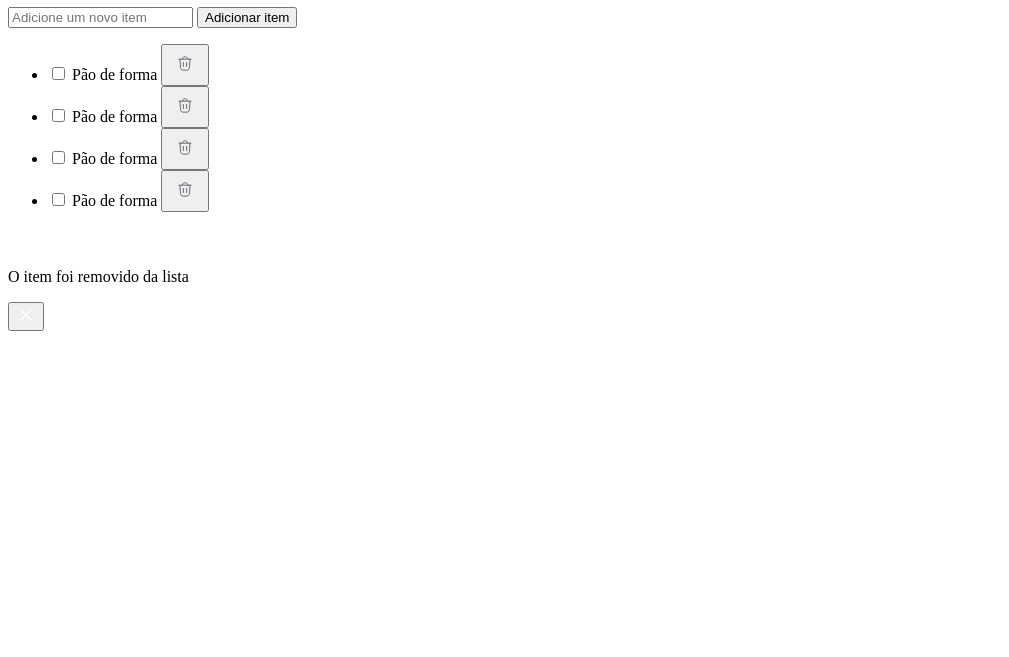
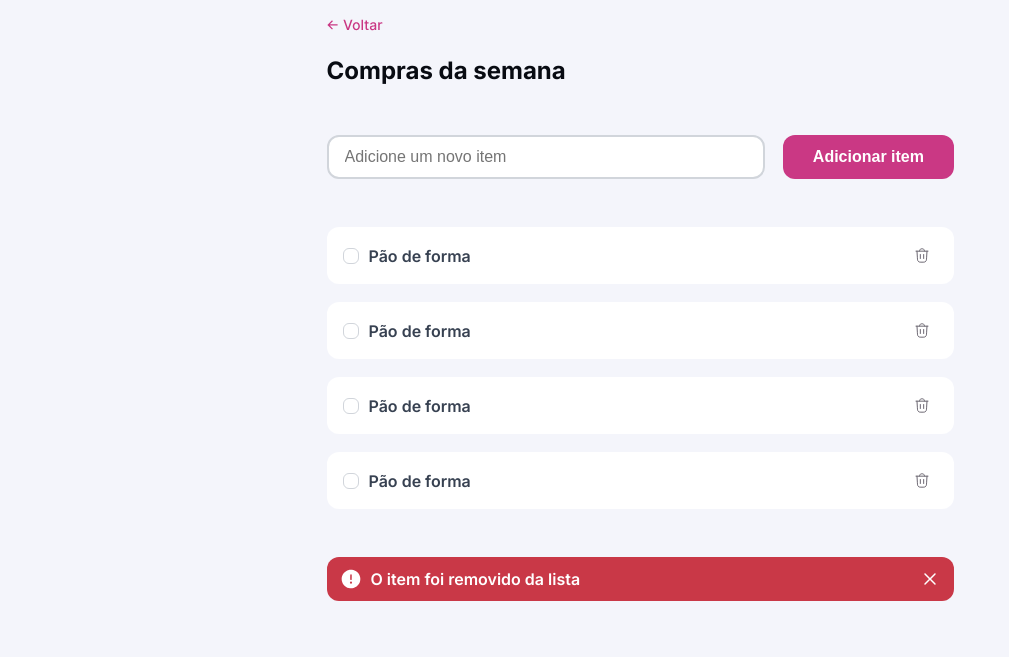
Before and after one commit to LuriSerdan/quicklist, a plain HTML site: page index.html in a window 1280 px wide. Shown: the part 143-800 px from the top of the page, without its empty margins (0-1009 px from the left). Drawn offline with Linux system fonts and the light colour scheme.

Commit message:
add: css style

```diff
--- a/style.css
+++ b/style.css
@@ -1,4 +1,214 @@
+* {
+    margin: 0;
+    padding: 0;
+    box-sizing: border-box;
+}
+
+:root {
+    font-size: 62.5%;
+}
+
+body {
+    font-family: "Inter", serif;
+    background: #F4F5FB;
+
+    padding: 5.0rem 3.15rem 0;
+    font-size: 1.6rem;
+}
+
+#logo {
+    display: none;
+}
+
+main {
+    max-width: 32.7rem;
+    margin: 0 auto;
+}
+
+a img {
+    margin-bottom: 2.0rem;
+}
+
+h1 {
+    font-weight: bold;
+    font-size: 2.4rem;
+    line-height: 3.2rem;
+
+    color: #080b12;
+
+    margin-bottom: 4.8rem;
+}
+
+form {
+    display: flex;
+    flex-direction: column;
+
+    gap: 1.8rem;
+}
+
+form input {
+    height: 4.4rem;
+    font-size: 1.6rem;
+
+    border: 2px solid #D1D5DB;
+    border-radius: 1.2rem;
+
+    padding: 1rem 1.6rem;
+}
+
+form input:hover{
+    border-color: #B9C2D0;
+}
+
+input[type="text"]:focus {
+    outline: none; /* Remove o contorno padrão */
+    border-color: #CA3884; /* Cor da borda ao focar */
+    box-shadow: 0 0 5px rgba(231, 99, 209, 0.5); /* Adiciona um brilho leve */
+}
+
+form button,
 footer {
-    min-height: 100px;
-    overflow: visible;
+    height: 4.4rem;
+
+    font-size: 1.6rem;
+    font-weight: 600;
+    color: #FFFFFF ;
+
+    border: none;
+    border-radius: 1.2rem;
+
+    background-color: #CA3884;
+
+    margin-bottom: 4.8rem;
 }
+
+form button:hover{
+    background-color: #A52C6B;
+    cursor: pointer;
+}
+
+li {
+    display: flex;
+    align-items: center;
+    height: 5.7rem;
+    padding: 1.2rem 1.6rem;
+
+    list-style: none;
+    background-color: #FFFFFF;
+    border-radius: 1.2rem;
+
+    margin-bottom: 1.8rem;
+
+    color: #374151;
+    font-size: 1.6rem;
+    font-weight: 600;
+    line-height: 20px;
+}
+
+li input,
+footer img {
+    margin-right: 1rem;
+}
+
+input[type="checkbox"] {
+    appearance: none; /* Remove o estilo padrão do checkbox */
+    width: 1.6rem;
+    height: 1.6rem;
+    border: 1px solid #D1D5DB;
+    border-radius: 6px;
+    cursor: pointer;
+    transition: 0.3s;
+}
+
+input[type="checkbox"]:hover {
+    border-color: #9ca4af;
+}
+
+input[type="checkbox"]:checked {
+    background-color: #CA3884;
+    border-color: #CA3884;
+    background-image: url('./images/check.svg');
+    background-repeat: no-repeat;
+    background-position: center;
+}
+
+li button {
+    display: flex;
+    align-items: center;
+    margin-left: auto;
+
+    height: 2rem;
+
+    background-color: #FFFFFF;
+    border: none;
+    cursor: pointer;
+
+    transition: transform 0.3s ease;
+}
+
+li button:hover{
+    transform: scale(1.1);
+}
+
+footer {
+    display: flex;
+    align-items: center;
+
+    background-color: #C93847;
+
+    padding: 0 1.4rem;
+    margin-top: 4.8rem;
+}
+
+footer button {
+    width: 20px;
+    display: flex;
+    align-items: center;
+    margin-left: auto;
+
+    background-color: #C93847;
+    border: none;
+    cursor: pointer;
+
+    transition: transform 0.3s ease;
+}
+
+footer button:hover {
+    transform: scale(1.1);
+}
+
+@media (min-width: 700px) {
+
+    body {
+        display: flex;
+        flex-direction: column;
+        justify-content: center;
+        align-items: center;
+    }
+
+    #logo {
+        display: block;
+        height: 40px;
+        width: 155px;
+
+        margin-bottom: 7.2rem ;
+    }
+
+    main {
+        max-width: 627px;
+        width: 100%;
+    }
+
+    form {
+        display: flex;
+        flex-direction: row;
+    }
+
+    form input {
+        width: 72%;
+    }
+
+    form button {
+        width: 28%;
+    }
+}
```
